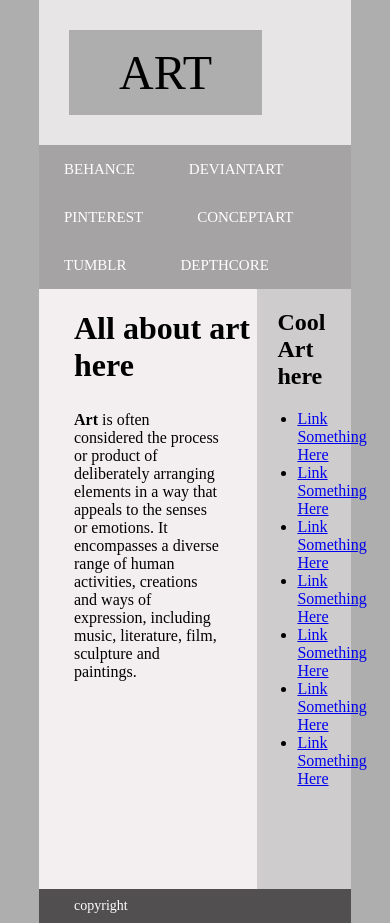
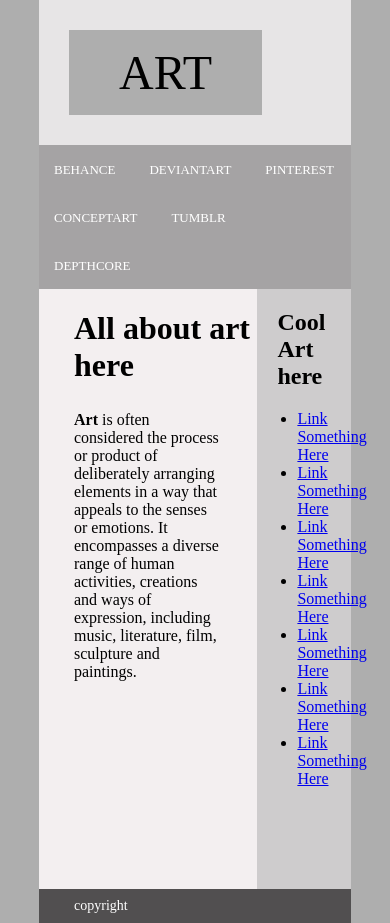
Before and after one commit to jamieattack/Art-Links, a plain HTML site: page index.html in a window 390 px wide. Drawn offline with Linux system fonts and the light colour scheme.

Commit message:
more responsive design

```diff
--- a/css/main.css
+++ b/css/main.css
@@ -99,3 +99,16 @@ body {
 		font-size:15px;
 	}
 }
+
+@media(max-width: 1032px){
+	.navigation a{
+		font-size:13px;
+	}
+}
+
+
+@media(max-width: 950px){
+	.navigation li{
+		padding: 15px;
+	}
+}
```
